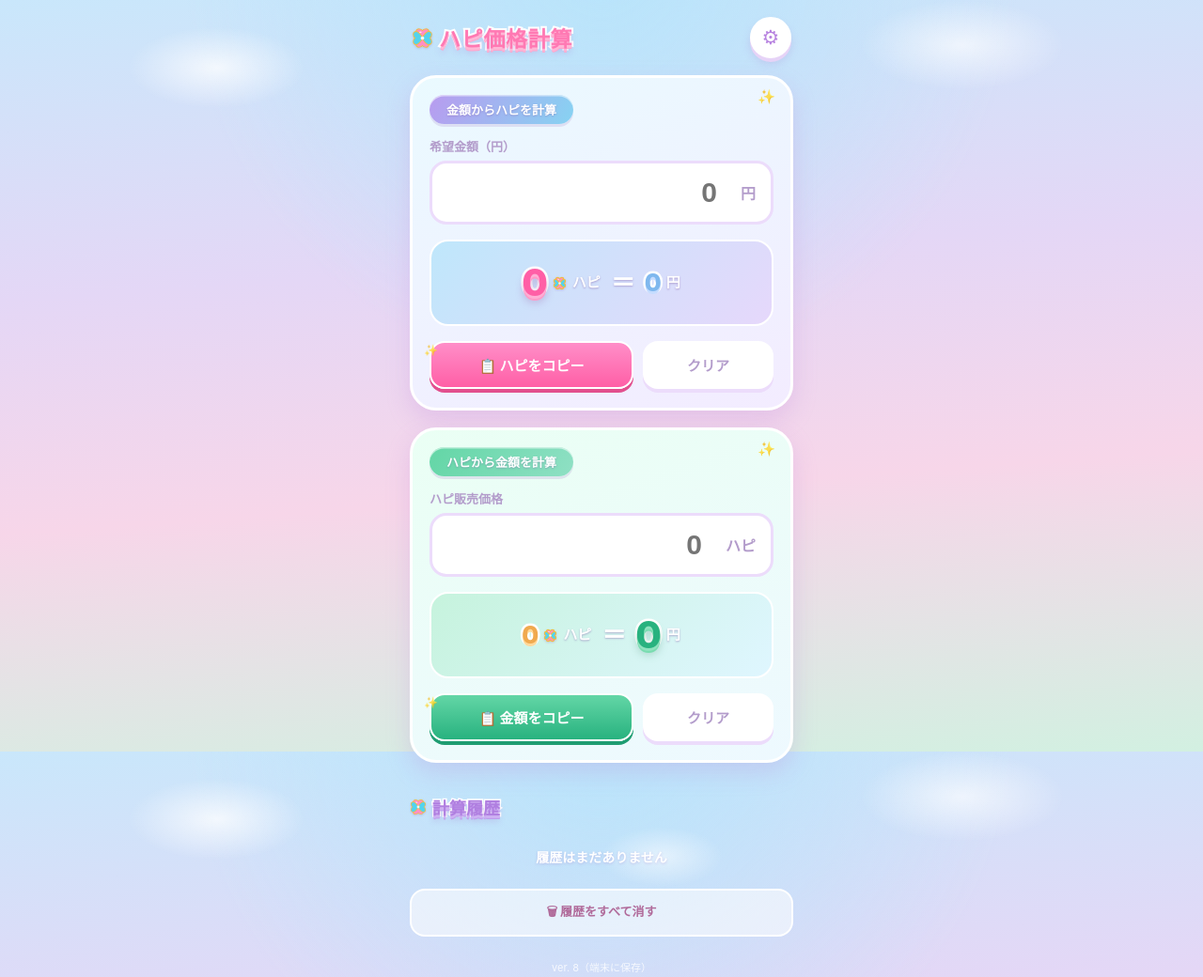
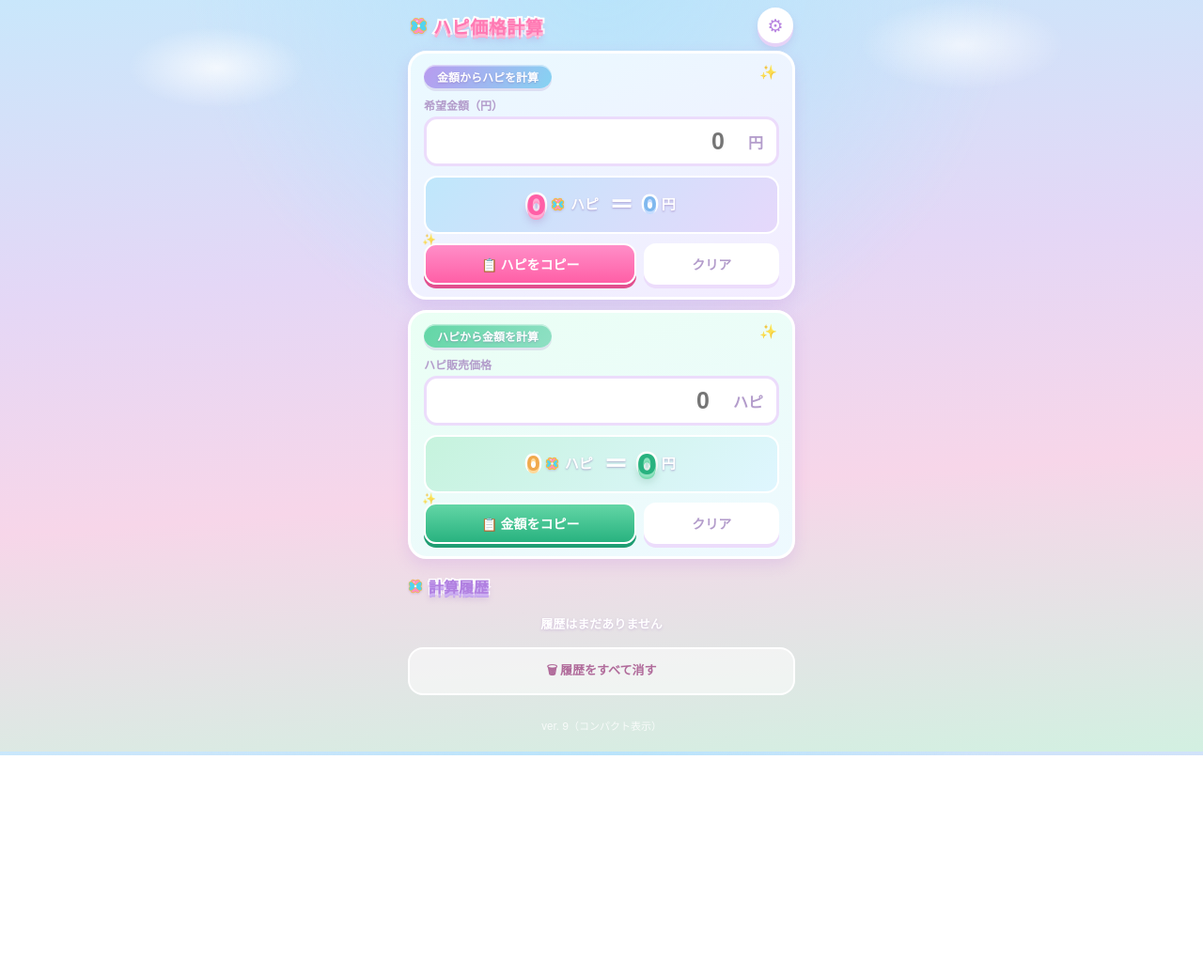
Before and after one commit to ahonokiki/happi-app, a plain HTML site: page index.html in a window 1280 px wide. Shown: the top 1040 px of the page at 94% size. After the commit the page ends 804 px from the top, so only its background shows below. Drawn offline with Linux system fonts and the light colour scheme.

Commit message:
1画面に収まるようコンパクト化（余白・文字サイズ圧縮）ver.9

```diff
--- a/index.html
+++ b/index.html
@@ -35,67 +35,67 @@
     display: flex;
     justify-content: center;
   }
-  .wrap { width: 100%; max-width: 440px; padding: 0 0 70px; }
+  .wrap { width: 100%; max-width: 440px; padding: 0 0 24px; }
 
   .clover { width: 1em; height: 1em; vertical-align: -0.15em; filter: drop-shadow(0 1px 1px rgba(150,110,190,.3)); }
 
   /* ヘッダー */
   header {
     display: flex; align-items: center; justify-content: space-between;
-    padding: 18px 18px 10px;
+    padding: 8px 16px 4px;
   }
   header h1 {
-    font-size: 23px; margin: 0; color: #fff; letter-spacing: .03em; font-weight: 800;
+    font-size: 19px; margin: 0; color: #fff; letter-spacing: .03em; font-weight: 800;
     display: flex; align-items: center; gap: 6px;
     -webkit-text-stroke: 4px #fff; paint-order: stroke fill;
     text-shadow: 0 2px 0 #ffb6d6, 0 3px 0 #ffb6d6, 0 4px 0 #ffa3cb, 0 6px 7px rgba(160,110,200,.35);
   }
   header h1 .txt { color: #ff79b3; }
   .gear {
-    width: 44px; height: 44px; border-radius: 50%; border: 3px solid #fff;
-    background: #fff; color: #b884e0; font-size: 21px; cursor: pointer;
+    width: 38px; height: 38px; border-radius: 50%; border: 3px solid #fff;
+    background: #fff; color: #b884e0; font-size: 19px; cursor: pointer;
     box-shadow: 0 4px 0 #e6d3f7, 0 6px 10px rgba(160,110,200,.2);
   }
   .gear:active { transform: translateY(2px); box-shadow: 0 2px 0 #e6d3f7; }
 
-  .body { padding: 8px 16px 0; }
+  .body { padding: 4px 14px 0; }
 
   /* カード */
   .card {
-    position: relative; border-radius: 28px; padding: 18px 18px 20px;
-    margin-bottom: 18px; border: 3px solid #fff;
-    box-shadow: 0 10px 24px rgba(190,140,220,.28);
+    position: relative; border-radius: 20px; padding: 12px 14px 13px;
+    margin-bottom: 11px; border: 3px solid #fff;
+    box-shadow: 0 6px 16px rgba(190,140,220,.24);
   }
   .card.toHapi { background: linear-gradient(160deg, #eafaff 0%, #f3ecff 100%); }
   .card.toYen  { background: linear-gradient(160deg, #eafff4 0%, #eef9ff 100%); }
   .card .spark { position: absolute; pointer-events: none; font-size: 15px; opacity: .85; }
 
   .card .tag {
-    display: inline-block; font-size: 13px; font-weight: 800; color: #fff;
-    padding: 6px 18px; border-radius: 999px; margin-bottom: 14px;
+    display: inline-block; font-size: 12px; font-weight: 800; color: #fff;
+    padding: 4px 14px; border-radius: 999px; margin-bottom: 9px;
     -webkit-text-stroke: 0; text-shadow: 0 1px 2px rgba(120,80,160,.35);
     box-shadow: 0 3px 0 rgba(150,110,190,.18), inset 0 1.5px 0 rgba(255,255,255,.55);
   }
   .card.toHapi .tag { background: linear-gradient(120deg, #b89bef, var(--sky)); }
   .card.toYen  .tag { background: linear-gradient(120deg, var(--mint), #8fe0c4); }
 
-  label.field-label { display: block; font-size: 13px; font-weight: 800; color: #b39ccb; margin-bottom: 6px; }
+  label.field-label { display: block; font-size: 12px; font-weight: 800; color: #b39ccb; margin-bottom: 4px; }
   .inputbox {
     display: flex; align-items: center; background: #fff;
-    border: 3px solid #ecdcfb; border-radius: 18px; padding: 2px 16px;
+    border: 3px solid #ecdcfb; border-radius: 14px; padding: 0 14px;
   }
   .inputbox:focus-within { border-color: var(--lav); }
   input.amt {
-    flex: 1; border: none; outline: none; font-size: 30px; font-weight: 800;
-    padding: 12px 4px; width: 100%; text-align: right; background: transparent;
+    flex: 1; border: none; outline: none; font-size: 25px; font-weight: 800;
+    padding: 9px 4px; width: 100%; text-align: right; background: transparent;
     color: #6b5b80;
   }
   .inputbox .unit { font-size: 16px; color: #b39ccb; padding-left: 6px; font-weight: 800; }
 
   /* 結果：○○ハピ ＝ □□円（白フチ極太数字）*/
   .eq {
-    margin-top: 16px; border-radius: 20px; padding: 18px 12px;
-    text-align: center; line-height: 1.3; border: 2.5px solid #fff;
+    margin-top: 10px; border-radius: 14px; padding: 11px 10px;
+    text-align: center; line-height: 1.2; border: 2.5px solid #fff;
   }
   .card.toHapi .eq { background: linear-gradient(135deg, #bfe7fb, #e6d8fb); }
   .card.toYen  .eq { background: linear-gradient(135deg, #c6f3dd, #dff6ff); }
@@ -103,8 +103,8 @@
   .eq .num {
     font-weight: 800; -webkit-text-stroke: 5px #fff; paint-order: stroke fill;
   }
-  .eq .num.big { font-size: 40px; }
-  .eq .num.sub { font-size: 26px; }
+  .eq .num.big { font-size: 30px; }
+  .eq .num.sub { font-size: 21px; }
   .card.toHapi .eq .num.big { color: var(--pink-deep);
     text-shadow: 0 2px 0 #ffaed4, 0 3px 0 #ffaed4, 0 4px 0 #ff9ac8, 0 5px 0 #ff9ac8, 0 7px 8px rgba(150,80,160,.35); }
   .card.toHapi .eq .num.sub { color: #7fb8ee; text-shadow: 0 2px 0 #c5dcff, 0 3px 0 #c5dcff; }
@@ -116,9 +116,9 @@
   .eq .u.clo { color: inherit; }
   .eq .eqsign { font-size: 26px; color: #fff; margin: 0 8px; font-weight: 800; text-shadow: 0 1px 2px rgba(120,80,160,.4); }
 
-  .btn-row { display: flex; gap: 10px; margin-top: 16px; }
+  .btn-row { display: flex; gap: 8px; margin-top: 10px; }
   .btn-row button {
-    flex: 1; padding: 13px; font-size: 15px; border-radius: 16px; border: 2.5px solid #fff;
+    flex: 1; padding: 10px; font-size: 14px; border-radius: 13px; border: 2.5px solid #fff;
     cursor: pointer; font-family: inherit; font-weight: 800;
   }
   .copy-btn { color: #fff; }
@@ -132,16 +132,16 @@
   .clear-btn:active { transform: translateY(2px); box-shadow: 0 2px 0 #ecdcfb; }
 
   /* 履歴 */
-  .history { padding: 16px 16px 0; }
+  .history { padding: 6px 14px 0; }
   .history h2 {
-    font-size: 18px; color: #fff; margin: 0 0 12px; font-weight: 800;
+    font-size: 16px; color: #fff; margin: 0 0 8px; font-weight: 800;
     display: flex; align-items: center; gap: 6px;
     -webkit-text-stroke: 3px #fff; paint-order: stroke fill;
     text-shadow: 0 2px 0 #cdb0f2, 0 3px 0 #cdb0f2, 0 4px 0 #bd9bee, 0 6px 6px rgba(160,110,200,.3);
   }
   .history h2 .txt { color: #b07fe0; }
   .hist-item {
-    background: #fff; border-radius: 20px; padding: 14px 16px; margin-bottom: 10px;
+    background: #fff; border-radius: 16px; padding: 10px 14px; margin-bottom: 8px;
     display: flex; align-items: center; justify-content: space-between;
     box-shadow: 0 5px 12px rgba(190,140,220,.18); cursor: pointer; user-select: none;
     border: 2.5px solid #fff; transition: transform .15s, box-shadow .15s;
@@ -160,7 +160,7 @@
   .hist-item.show-delete .hist-tag { display: none; }
   .hist-item.show-delete .del-btn { display: inline-block; }
   .empty {
-    color: #fff; font-size: 14px; text-align: center; padding: 18px 0; font-weight: 700;
+    color: #fff; font-size: 13px; text-align: center; padding: 10px 0; font-weight: 700;
     text-shadow: 0 1px 3px rgba(160,110,200,.3);
   }
   .clear-all {
@@ -306,7 +306,7 @@
     <div id="hist-list"><div class="empty">履歴はまだありません</div></div>
     <button class="clear-all" id="clear-all">🗑 履歴をすべて消す</button>
     <div class="sync-note" id="sync-note"></div>
-    <div class="ver">ver. 8（端末に保存）</div>
+    <div class="ver">ver. 9（コンパクト表示）</div>
   </div>
 </div>
 
```
